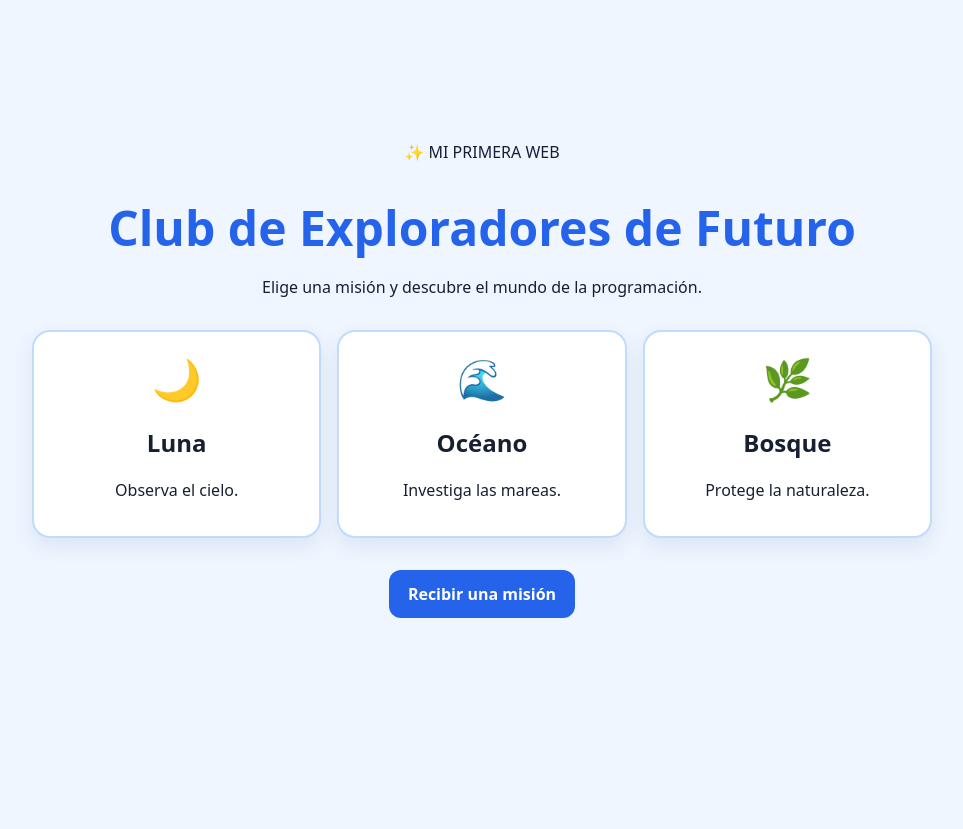
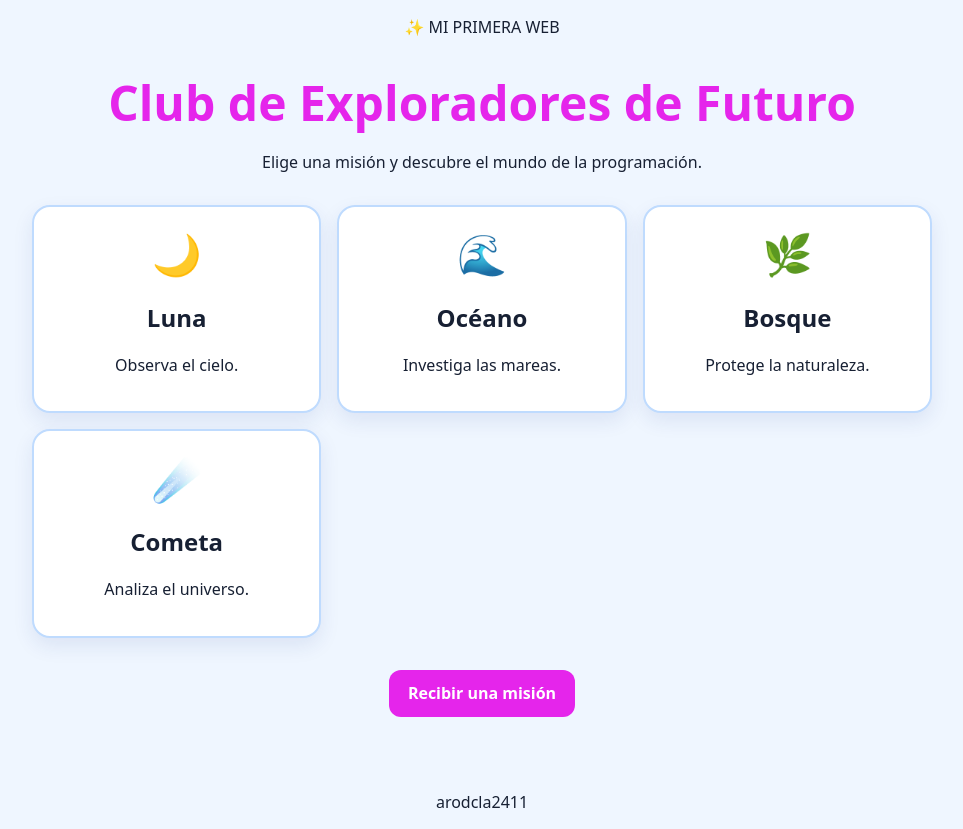
Before and after one commit to AngelRC-DAW/2-DAW, a website: page index.html in a window 1280 px wide. Shown: the whole page, without its empty margins (158-1121 px from the left). Before the commit the page ends 800 px from the top, so only its background shows below. Drawn offline with Linux system fonts and the light colour scheme.

Commit message:
feat: personaliza reto final

```diff
--- a/index.html
+++ b/index.html
@@ -7,7 +7,7 @@
     <title>Club de Exploradores del Futuro</title>
     <style>
         :root {
-            --principal: #2563eb;
+            --principal: #e525eb;
             --fondo: #eff6ff;
         }
 
@@ -105,6 +105,11 @@
                 <h2>Bosque</h2>
                 <p>Protege la naturaleza.</p>
             </article>
+            <article>
+                <div class="icono">☄️</div>
+                <h2>Cometa</h2>
+                <p>Analiza el universo.</p>
+            </article>
         </section>
 
         <button id="boton">Recibir una misión</button>
@@ -124,5 +129,7 @@
         });
     </script>
 </body>
-
+<footer>
+    <p>arodcla2411</p>
+</footer>
 </html>
```
